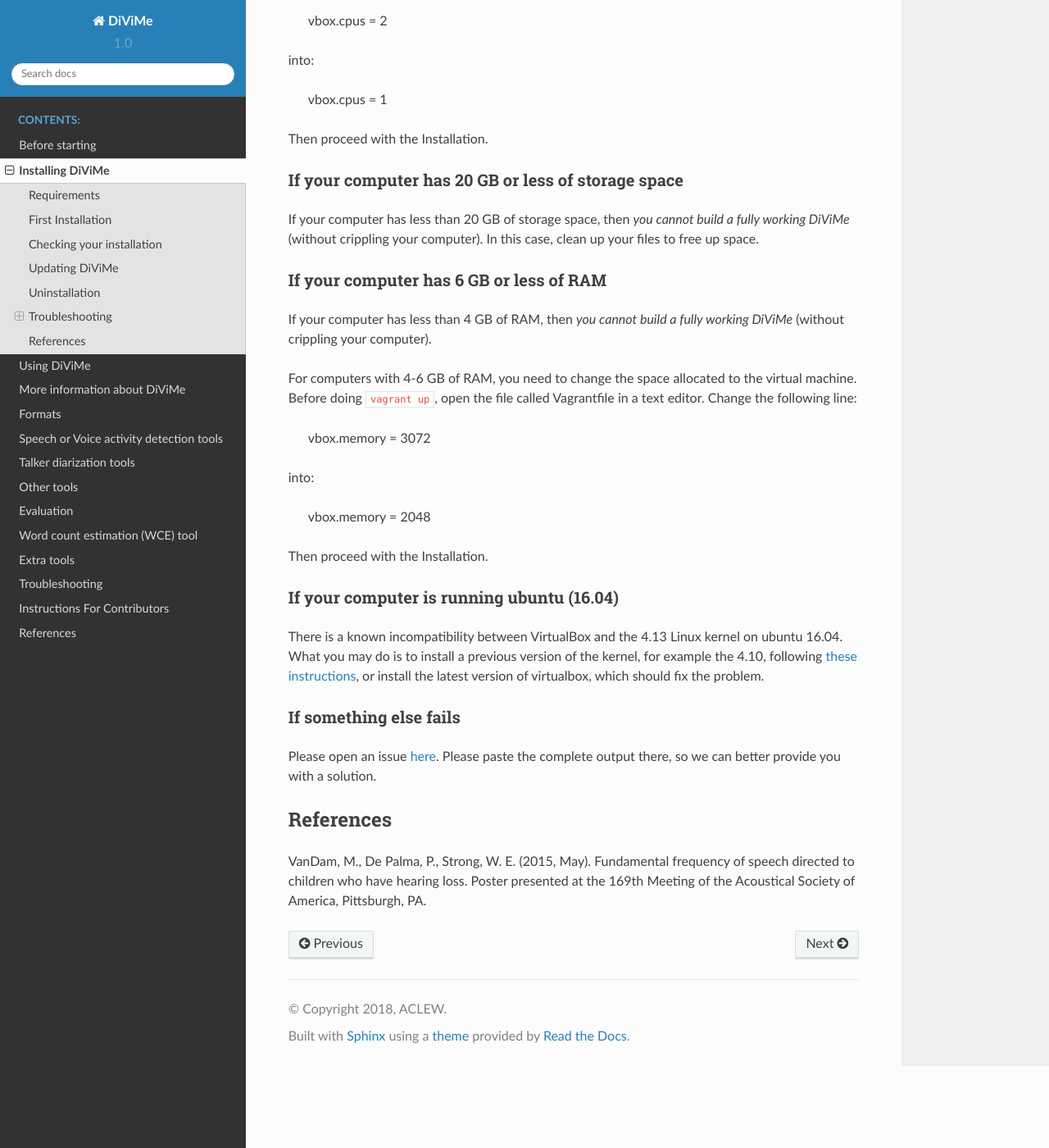
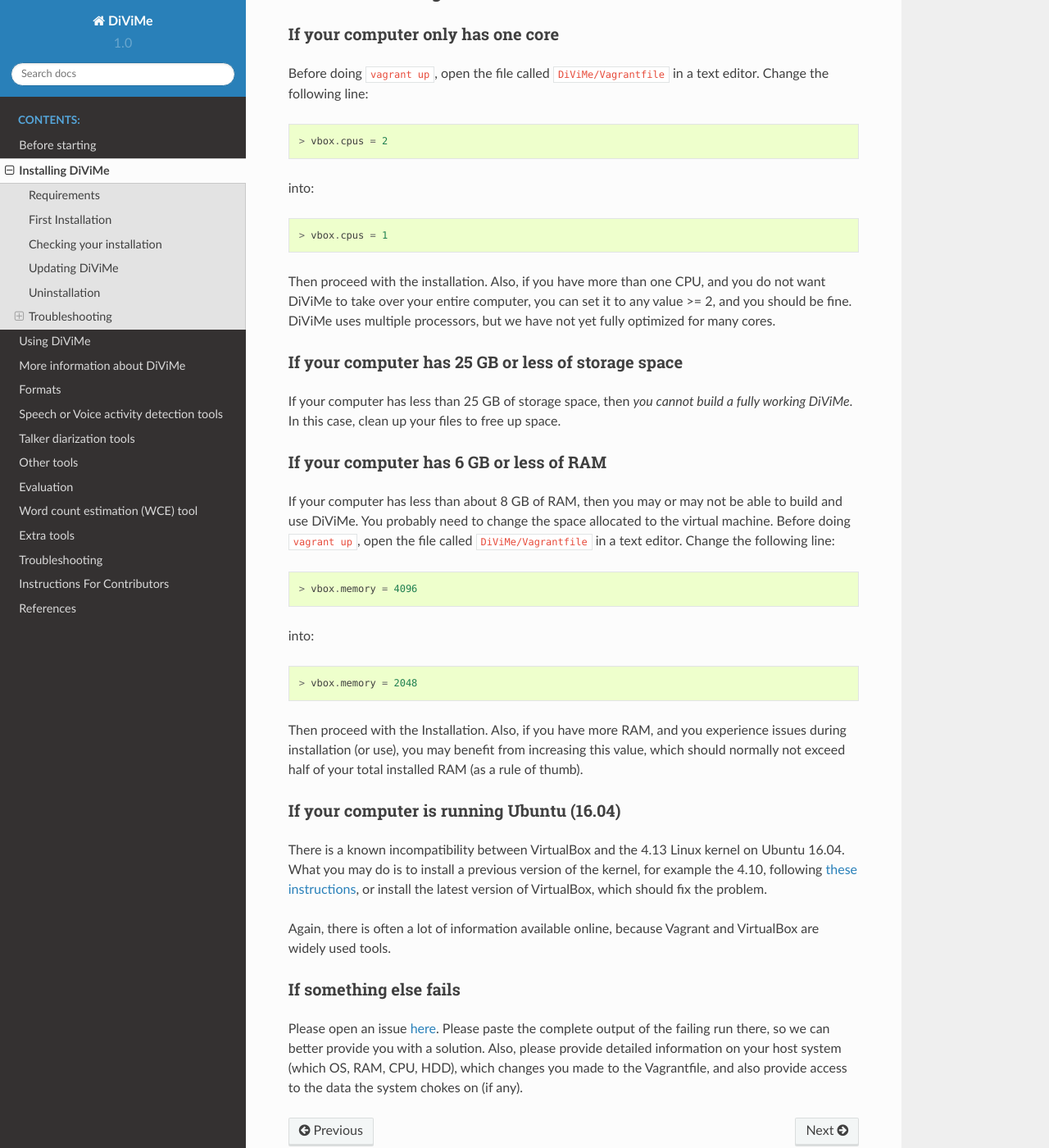
Before and after one commit to srvk/DiViMe, a Sphinx documentation site: the page built from docs/source/install.md, in a window 1280 px wide and 1400 px high, scrolled down 2630 px. Shown: the whole window at 82% size. Built offline with Sphinx 7.4.7 and the Read the Docs theme 2.0.0, drawn with Linux system fonts in a browser that asks for light colours; some of the changed text lies outside the part shown.

Commit message:
Update install.md

````diff
--- a/docs/source/install.md
+++ b/docs/source/install.md
@@ -2,25 +2,25 @@
 
 ## Requirements
 
-DiViMe can be installed in any operating system and computer with at least 1 CPU (and occupying 2GB when active). You may need to make some adaptations for known issues. Specifically, *before following the instructions under "First Installation"*, you must follow the instructions in the relevant subsection of the Troubleshooting section, at the end of this page, in the following cases:
+DiViMe can be installed in any operating system and computer with at least 2 CPUs, 8GB of RAM, and 25GB of available disc space. You may need more of everything to actually use the tools, specifically when running on large files. *Before following the instructions under "First Installation"*, you must follow the instructions in the relevant subsection of the Troubleshooting section, at the end of this page, in the following cases:
 
-- your computer has only one core
-- your computer has 20 GB or less of storage space
+- your computer has only one core (or you don't know)
+- your computer has 25 GB or less of disc space
 - your computer has 6 GB or less of RAM
-- your computer is running ubuntu (e.g., 16.04)
+- your computer is running Ubuntu (e.g., 16.04)
 
 
 ## First Installation
 
-1. Install [Vagrant](https://www.vagrantup.com/): Click on the download link and follow the prompted instructions
+1. Install [Vagrant](https://www.vagrantup.com/): Click on the download link for your operating system and follow the prompted instructions
 
 2. Install [VirtualBox](https://www.virtualbox.org/wiki/Downloads): When we last checked, the links for download for all operating systems were under the header "VirtualBox 5.2.18 platform packages", so look for a title like that one.
 
-3. Clone the present repository: To do this, you must use a terminal. If you don't know what this means, we recommend that you first follow the [Software Carpentry Shell Tutorial](https://swcarpentry.github.io/shell-novice/) (up to 00:45, namely "Introducing the shell", and "Navigating files and directories"). Next, navigate to the directory in which you want the VM to be hosted and type in: `$ git clone https://github.com/srvk/DiViMe`
+3. Clone the present repository: To do this, you must use a terminal. If you don't know what this means, we recommend that you first follow the [Software Carpentry Shell Tutorial](https://swcarpentry.github.io/shell-novice/) (up to 00:45, namely "Introducing the shell", and "Navigating files and directories"). Next, navigate to the directory in which you want the VM to be hosted and type in: `$ git clone https://github.com/srvk/DiViMe` - or use another way or tool to "clone" a [Git](https://git-scm.com) repository
 
 4. Change into this folder: `$ cd DiViMe`
 
-5. Install HTK. HTK is used by some of these tools (until we find and implement an open-source replacement). We are not allowed to distribute HTK, so unfortunately you have to get it yourself.
+5. *OBSOLETE as of 2019 (no need to do this any more):* Install HTK. HTK is used by some of these tools (until we find and implement an open-source replacement). We are not allowed to distribute HTK, so unfortunately you have to get it yourself.
 
 	- Go to the [HTK download page](http://htk.eng.cam.ac.uk/download.shtml)
 	- Register by following the instructions on the left (under "Getting HTK": Register)
@@ -30,13 +30,24 @@
 
 6. Type `$ vagrant up`
 
-The first time you do this, it will take at least 20 minutes to install all the packages that are needed to build the virtual machine.
-Once the virtual machine will be installed, it will stay stuck at "installation finished" for few minutes. However, the tools are not yet installed at this step.
-You will need to wait for the tools to be installed, and to take back the control of the terminal to run the tools.
+The first time you do this, it will take at least 15 minutes to install all the packages that are needed to build the virtual machine. You are done when you see something like this:
 
-The instructions above make the simplest assumptions as to your environment. If you have Amazon Web Services, an ubuntu system, or you do not have admin rights in your computer, you might need to read the [instructions to the eesen-transcriber](https://github.com/srvk/eesen-transcriber/blob/master/INSTALL.md) for fancier options.  Or you can just open an issue [here](https://github.com/srvk/DiViMe/issues), describing your situation.
+```
+FloriansMBP2019:DiViMe metze$ tail -n 8 example-logs/vagrant-up.log
+    default: build succeeded, 4 warnings.
+    default: The HTML pages are in build/html.
+    default: INFO: You can remove Anaconda2-2019.03-Linux-x86_64.sh, if you don't plan on re-provisioning DiViMe any time soon.
+    default: INFO: You can remove MCR_R2017b_glnxa64_installer.zip, if you don't plan on re-provisioning DiViMe any time soon.
+    default: ---- Done bootstrapping DiViMe @ Wed Jul  3 03:30:01 UTC 2019 ----
+    default: root@vagrant-ubuntu-trusty-64:/home/vagrant#
+    default: exit
+```
 
-We are working on [Installing With Docker](https://github.com/srvk/DiViMe/wiki/InstallingWithDocker), but this option is not yet functional.
+The instructions above make the simplest assumptions as to your environment. If you have Amazon Web Services, an Ubuntu system, or you do not have admin rights in your computer, you might need to read the [instructions to the eesen-transcriber](https://github.com/srvk/eesen-transcriber/blob/master/INSTALL.md) for fancier options.  Or you can just open an issue [here](https://github.com/srvk/DiViMe/issues), describing your situation.
+
+We are working on [Installing With Docker](https://github.com/srvk/DiViMe/wiki/InstallingWithDocker), but this option is not yet fully functional.
+
+Please note that there is a large amount of documentation on Vagrant and Virtualbox online, explaining on how to fix assorted errors. It is often a good idea to simply "google" errors that these tools throw; you may find a solution to your specific problem quickly, because the problem may not lie with DiViMe, but the VM, before DiViMe gets involved.
 
 ## Checking your installation
 
@@ -44,41 +55,28 @@
 
 1. Open a terminal
 2. Navigate inside the DiViMe folder
-3. Do  `$ vagrant up`
+3. Do `$ vagrant up` (if you haven't done it already)
 4. Do `$ vagrant ssh -c "launcher/test.sh"`
 
-This should produce the output:
+This should produce the following output:
 
 ```
-
-Testing Speech Activity Detection Using Noisemes...
+FloriansMBP2019:DiViMe metze$ vagrant ssh -c "launcher/test.sh"
+Starting tests
+Checking for HTK...
+   HTK missing. You can probably ignore this warning, HTK is no longer needed.
+Testing noisemes...
 Noisemes passed the test.
-
 Testing OpenSmile SAD...
 OpenSmile SAD passed the test.
-
-Testing Threshold Optimized Combo SAD...
-Threshold Optimized Combo SAD passed the test.
-
-Testing DiarTK...
-DiarTK passed the test.
-
-Testing Yunitator...
-Yunitator passed the test.
-
-Testing the evaluation pipeline...
-The evaluation pipeline passed the test.
-
-
+[...]
 Congratulations, everything is OK!
-
+[...]
 ```
-
 
 ## Updating DiViMe
 
 If you want to install a new release of DiViMe, you will need to perform the following 3 steps from within the DiViME folder on your terminal:
-
 
 ```
 $ vagrant destroy
@@ -88,55 +86,50 @@
 
 ## Uninstallation
 
-If you want to get rid of the files completely, you should perform the following 3 steps from within the DiViME folder on your terminal:
+If you want to get rid of the files completely, you should perform the following 3 steps from within the DiViME folder on your terminal (assuming you are on Unix):
 
 ```
 $ vagrant destroy
 $ cd ..
-$ rm -r -f divime
+$ rm -rf DiViMe
 ```
 
 ## Troubleshooting
 
 ### If your computer only has one core
 
-Before doing `vagrant up`, open the file called Vagrantfile in a text editor. Change the following line:
+Before doing `vagrant up`, open the file called `DiViMe/Vagrantfile` in a text editor. Change the following line:
+```
+> vbox.cpus = 2
+```
+into:
+```
+> vbox.cpus = 1
+```
+Then proceed with the installation. Also, if you have more than one CPU, and you do not want DiViMe to take over your entire computer, you can set it to any value >= 2, and you should be fine. DiViMe uses multiple processors, but we have not yet fully optimized for many cores.
 
-> vbox.cpus = 2
+### If your computer has 25 GB or less of storage space
 
-into:
-
-> vbox.cpus = 1
-
-Then proceed with the Installation.
-
-### If your computer has 20 GB or less of storage space
-
-If your computer has less than 20 GB of storage space, then *you cannot build a fully working DiViMe* (without crippling your computer). In this case, clean up your files to free up space.
+If your computer has less than 25 GB of storage space, then *you cannot build a fully working DiViMe*. In this case, clean up your files to free up space.
 
 ### If your computer has 6 GB or less of RAM
 
-If your computer has less than 4 GB of RAM, then *you cannot build a fully working DiViMe* (without crippling your computer).
+If your computer has less than about 8 GB of RAM, then you may or may not be able to build and use DiViMe. You probably need to change the space allocated to the virtual machine. Before doing `vagrant up`, open the file called `DiViMe/Vagrantfile` in a text editor. Change the following line:
+```
+> vbox.memory = 4096
+```
+into:
+```
+> vbox.memory = 2048
+```
+Then proceed with the Installation. Also, if you have more RAM, and you experience issues during installation (or use), you may benefit from increasing this value, which should normally not exceed half of your total installed RAM (as a rule of thumb).
 
-For computers with 4-6 GB of RAM, you need to change the space allocated to the virtual machine. Before doing `vagrant up`, open the file called Vagrantfile in a text editor. Change the following line:
+### If your computer is running Ubuntu (16.04)
 
-> vbox.memory = 3072
+There is a known incompatibility between VirtualBox and the 4.13 Linux kernel on Ubuntu 16.04. What you may do is to install a previous version of the kernel, for example the 4.10, following [these instructions](https://doc.ubuntu-fr.org/kernel#installationSimple), or install the latest version of VirtualBox, which should fix the problem.
 
-into:
-
-> vbox.memory = 2048
-
-Then proceed with the Installation.
-
-### If your computer is running ubuntu (16.04)
-
-There is a known incompatibility between VirtualBox and the 4.13 Linux kernel on ubuntu 16.04. What you may do is to install a previous version of the kernel, for example the 4.10, following [these instructions](https://doc.ubuntu-fr.org/kernel#installationSimple), or install the latest version of virtualbox, which should fix the problem.
+Again, there is often a lot of information available online, because Vagrant and VirtualBox are widely used tools.
 
 ### If something  else fails
 
-Please open an issue [here](https://github.com/srvk/DiViMe/issues). Please paste the complete output there, so we can better provide you with a solution.
-
-
-## References
-
-VanDam, M., De Palma, P., Strong, W. E. (2015, May). Fundamental frequency of speech directed to children who have hearing loss. Poster presented at the 169th Meeting of the Acoustical Society of America, Pittsburgh, PA.
+Please open an issue [here](https://github.com/srvk/DiViMe/issues). Please paste the complete output of the failing run there, so we can better provide you with a solution. Also, please provide detailed information on your host system (which OS, RAM, CPU, HDD), which changes you made to the Vagrantfile, and also provide access to the data the system chokes on (if any).
````
